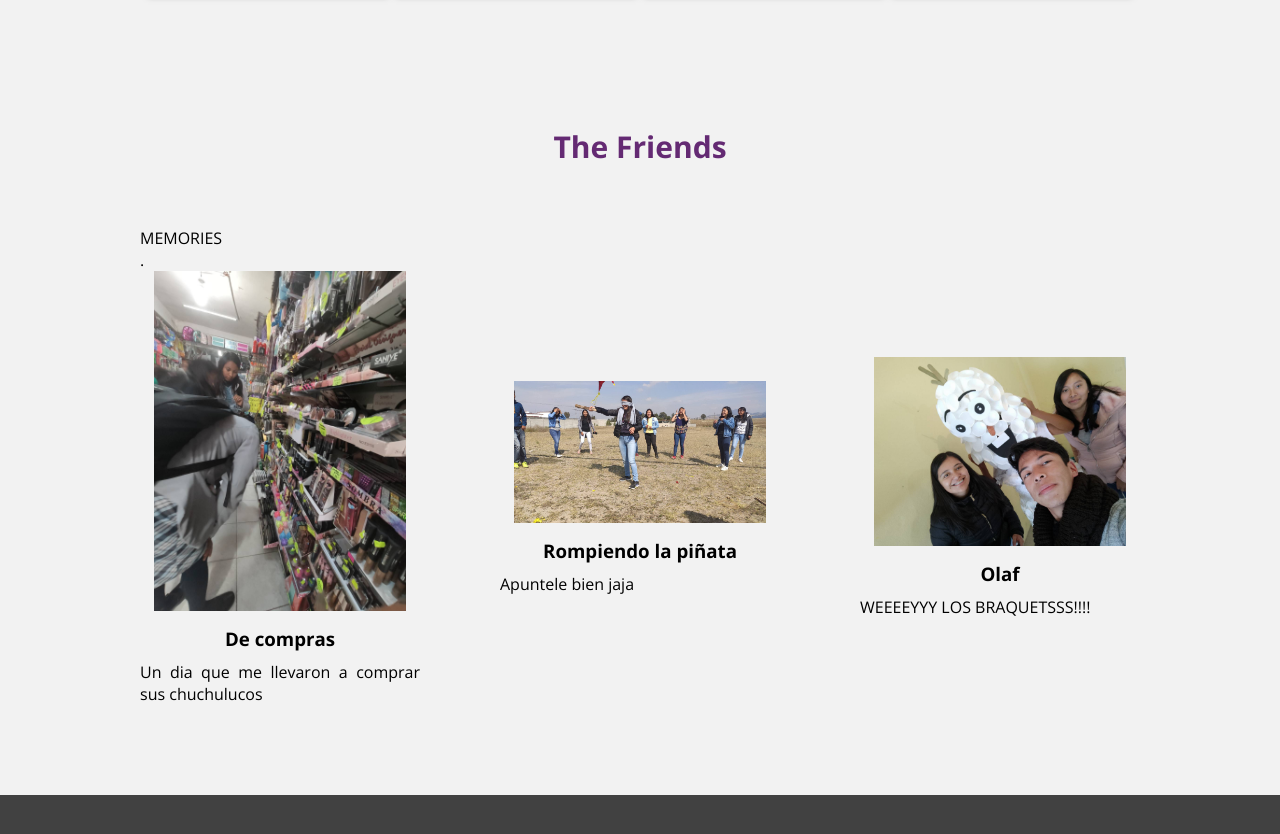
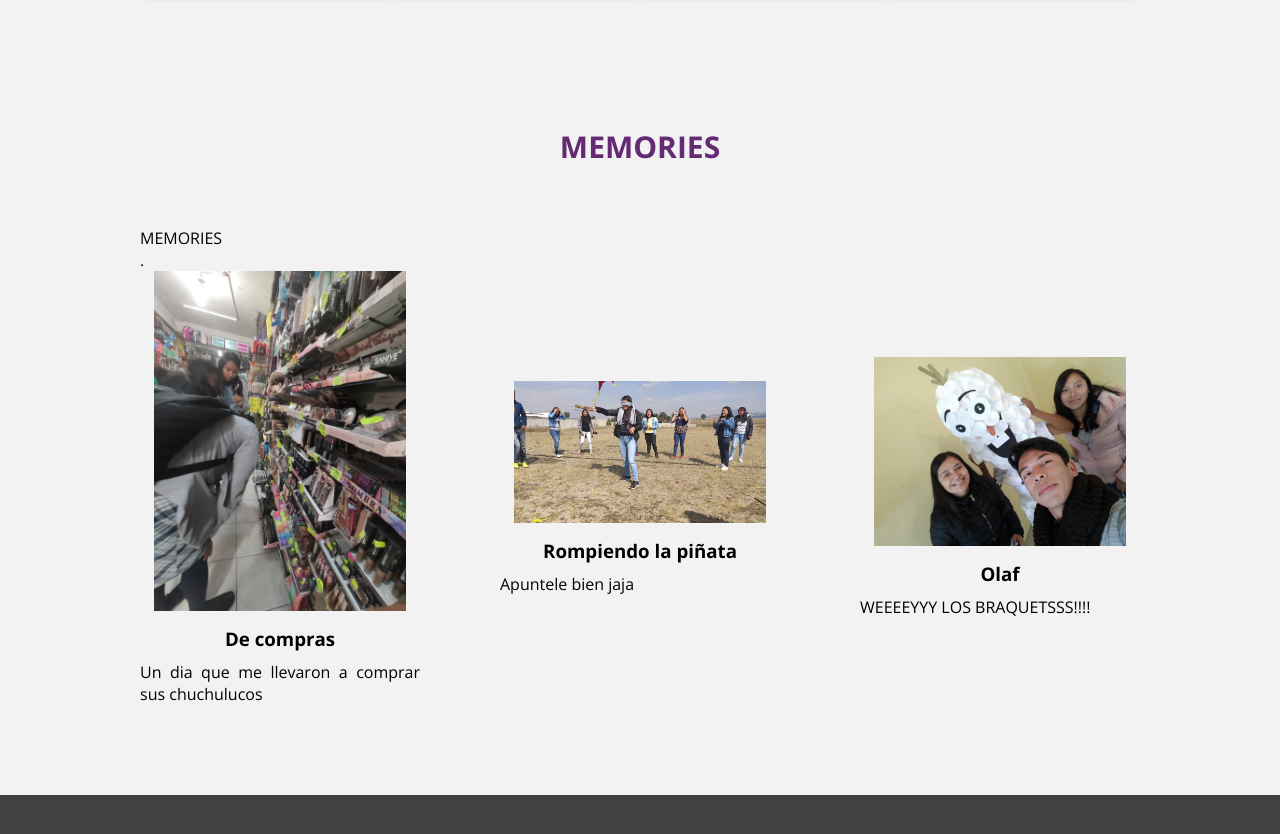
Before and after one commit to Alex0205-del/ForS, a plain HTML site: page index.html in a window 1280 px wide. Shown: the part 2420-3254 px from the top of the page. Drawn offline with nearby package versions, Linux system fonts and the light colour scheme.

Commit message:
Update index.html

```diff
--- a/index.html
+++ b/index.html
@@ -132,7 +132,7 @@
         -->
         <section class="about-services">
             <div class="contenedor">
-                <h2 class="titulo">The Friends</h2>
+                <h2 class="titulo">MEMORIES</h2>
                         <p>MEMORIES</p>
                         <p>.</p>
                 <div class="servicio-cont">
```
